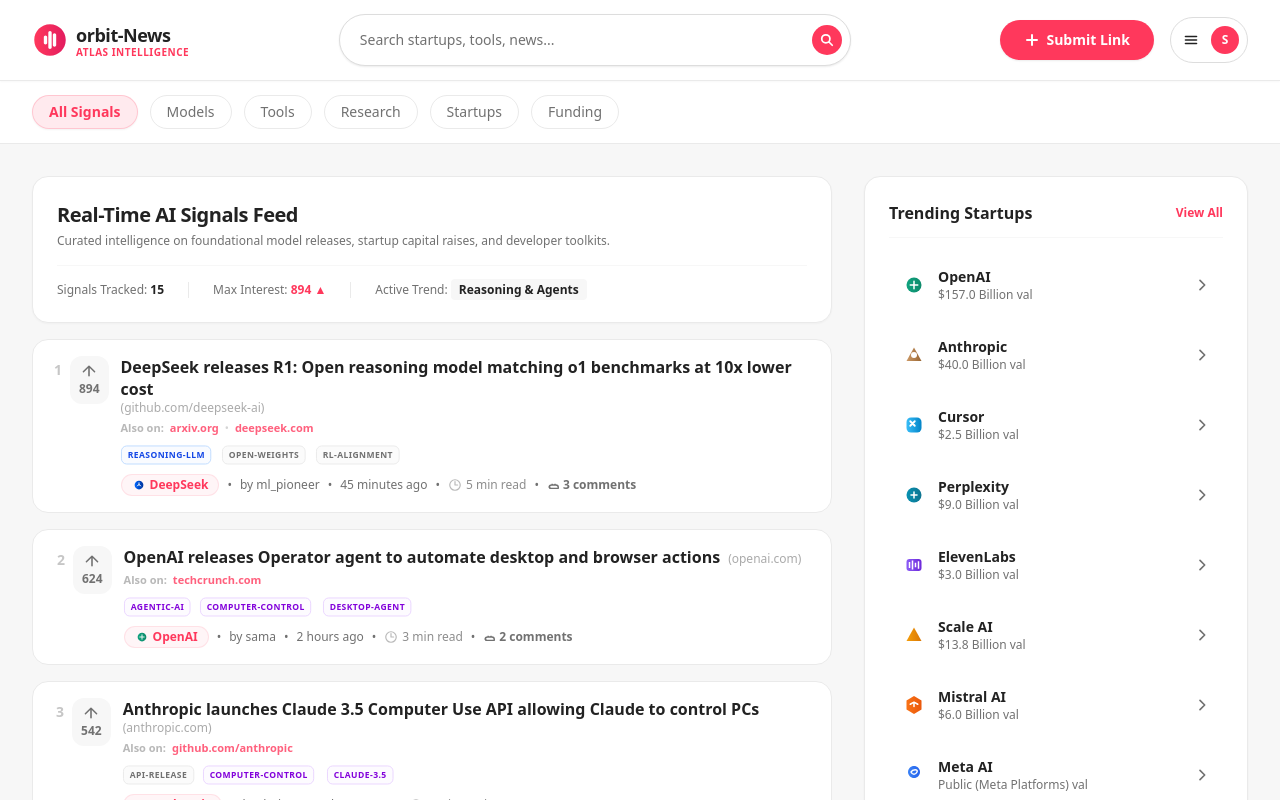
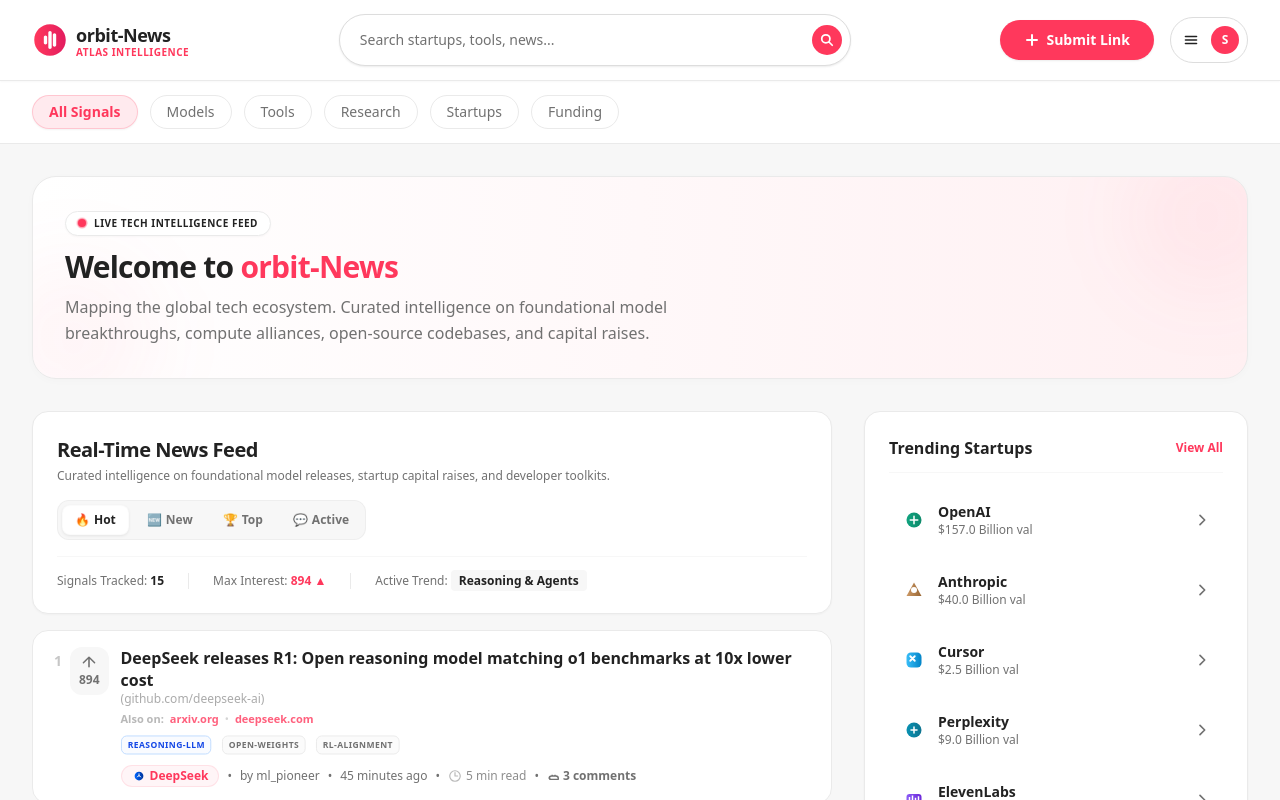
Before and after one commit to AyushKhaitan1/The-Ai-Signal, a Next.js app: page / in a window 1280 px wide. Shown: the top 800 px of the page. Built offline with nearby package versions, Linux system fonts and the light colour scheme.

Commit message:
feat: implement home hero banner, sorting algorithms (Hot, New, Top, Active), and sidebar trending tags filter

```diff
--- a/src/app/page.tsx
+++ b/src/app/page.tsx
@@ -1,11 +1,25 @@
 "use client";
 
+import { useState } from "react";
 import Sidebar from "@/components/Sidebar";
 import NewsRow from "@/components/NewsRow";
 import { useSignals } from "@/context/SignalContext";
 
+const getTimeInHours = (timeStr: string): number => {
+  const normalized = timeStr.toLowerCase();
+  if (normalized.includes("just now")) return 0.01;
+  const match = normalized.match(/\d+/);
+  if (!match) return 24; // fallback
+  const val = parseInt(match[0], 10);
+  if (normalized.includes("minute")) return val / 60;
+  if (normalized.includes("hour")) return val;
+  if (normalized.includes("day")) return val * 24;
+  return val;
+};
+
 export default function Home() {
   const { news, searchTerm } = useSignals();
+  const [activeTab, setActiveTab] = useState<"hot" | "new" | "top" | "active">("hot");
 
   const filteredNews = news.filter((item) => {
     const term = searchTerm.toLowerCase();
@@ -18,20 +32,106 @@
     );
   });
 
+  const sortedNews = [...filteredNews].sort((a, b) => {
+    if (activeTab === "new") {
+      return getTimeInHours(a.time) - getTimeInHours(b.time);
+    }
+    if (activeTab === "top") {
+      return b.upvotes - a.upvotes;
+    }
+    if (activeTab === "active") {
+      return b.comments_count - a.comments_count;
+    }
+    // "hot" (default decay algorithm)
+    const scoreA = a.upvotes / Math.pow(getTimeInHours(a.time) + 2, 1.5);
+    const scoreB = b.upvotes / Math.pow(getTimeInHours(b.time) + 2, 1.5);
+    return scoreB - scoreA;
+  });
+
   const activeCount = filteredNews.length;
   const maxUpvotes = filteredNews.reduce((max, item) => item.upvotes > max ? item.upvotes : max, 0);
 
   return (
     <div className="max-w-7xl mx-auto px-4 sm:px-6 lg:px-8 py-8">
+      {/* Hero Section */}
+      <div className="bg-gradient-to-r from-white via-[#FFF8F9] to-[#FFF0F2] border border-airbnb-border-light rounded-3xl p-6 sm:p-8 mb-8 shadow-[0_2px_8px_rgba(0,0,0,0.02)] transition-all duration-300 relative overflow-hidden group">
+        <div className="absolute -right-10 -top-10 w-40 h-40 bg-airbnb-pink/5 rounded-full blur-2xl group-hover:bg-airbnb-pink/10 transition-colors duration-500"></div>
+        <div className="absolute -left-10 -bottom-10 w-40 h-40 bg-airbnb-pink/5 rounded-full blur-2xl group-hover:bg-airbnb-pink/10 transition-colors duration-500"></div>
+
+        <div className="max-w-2xl relative z-10">
+          <div className="inline-flex items-center space-x-2 bg-white border border-airbnb-border-light rounded-full px-3 py-1 mb-4 shadow-[0_1px_2px_rgba(0,0,0,0.03)]">
+            <span className="flex h-2 w-2 relative">
+              <span className="animate-ping absolute inline-flex h-full w-full rounded-full bg-airbnb-pink opacity-75"></span>
+              <span className="relative inline-flex rounded-full h-2 w-2 bg-airbnb-pink"></span>
+            </span>
+            <span className="text-[10px] uppercase font-bold text-airbnb-charcoal tracking-wider">Live Tech Intelligence Feed</span>
+          </div>
+
+          <h1 className="text-2xl sm:text-3xl font-bold tracking-tight text-airbnb-charcoal leading-none mb-3">
+            Welcome to <span className="text-airbnb-pink">orbit-News</span>
+          </h1>
+          <p className="text-sm sm:text-base text-airbnb-gray leading-relaxed font-normal">
+            Mapping the global tech ecosystem. Curated intelligence on foundational model breakthroughs, compute alliances, open-source codebases, and capital raises.
+          </p>
+        </div>
+      </div>
+
       <div className="grid grid-cols-1 lg:grid-cols-3 gap-8 items-start">
-
         {/* Left Side: Real-Time News Feed */}
         <div className="col-span-1 lg:col-span-2 space-y-4">
           <div className="bg-white border border-airbnb-border-light rounded-2xl p-6 shadow-[0_1px_2px_rgba(0,0,0,0.03)]">
-            <h1 className="text-xl font-bold tracking-tight text-airbnb-charcoal">Real-Time AI Signals Feed</h1>
+            <h1 className="text-xl font-bold tracking-tight text-airbnb-charcoal">Real-Time News Feed</h1>
             <p className="text-xs text-airbnb-gray mt-1">
               Curated intelligence on foundational model releases, startup capital raises, and developer toolkits.
             </p>
+
+            {/* Sorting Tabs */}
+            <div className="flex items-center space-x-1.5 mt-4 p-1 bg-airbnb-bg rounded-xl w-fit border border-airbnb-border-light/60">
+              <button
+                onClick={() => setActiveTab("hot")}
+                className={`px-3 py-1.5 rounded-lg text-xs font-bold transition-all flex items-center space-x-1 cursor-pointer ${
+                  activeTab === "hot"
+                    ? "bg-white text-airbnb-charcoal shadow-[0_1px_3px_rgba(0,0,0,0.08)] border border-airbnb-border-light/20"
+                    : "text-airbnb-gray hover:text-airbnb-charcoal"
+                }`}
+              >
+                <span>🔥</span>
+                <span>Hot</span>
+              </button>
+              <button
+                onClick={() => setActiveTab("new")}
+                className={`px-3 py-1.5 rounded-lg text-xs font-bold transition-all flex items-center space-x-1 cursor-pointer ${
+                  activeTab === "new"
+                    ? "bg-white text-airbnb-charcoal shadow-[0_1px_3px_rgba(0,0,0,0.08)] border border-airbnb-border-light/20"
+                    : "text-airbnb-gray hover:text-airbnb-charcoal"
+                }`}
+              >
+                <span>🆕</span>
+                <span>New</span>
+              </button>
+              <button
+                onClick={() => setActiveTab("top")}
+                className={`px-3 py-1.5 rounded-lg text-xs font-bold transition-all flex items-center space-x-1 cursor-pointer ${
+                  activeTab === "top"
+                    ? "bg-white text-airbnb-charcoal shadow-[0_1px_3px_rgba(0,0,0,0.08)] border border-airbnb-border-light/20"
+                    : "text-airbnb-gray hover:text-airbnb-charcoal"
+                }`}
+              >
+                <span>🏆</span>
+                <span>Top</span>
+              </button>
+              <button
+                onClick={() => setActiveTab("active")}
+                className={`px-3 py-1.5 rounded-lg text-xs font-bold transition-all flex items-center space-x-1 cursor-pointer ${
+                  activeTab === "active"
+                    ? "bg-white text-airbnb-charcoal shadow-[0_1px_3px_rgba(0,0,0,0.08)] border border-airbnb-border-light/20"
+                    : "text-airbnb-gray hover:text-airbnb-charcoal"
+                }`}
+              >
+                <span>💬</span>
+                <span>Active</span>
+              </button>
+            </div>
 
             <div className="flex items-center space-x-6 mt-4 pt-4 border-t border-airbnb-bg text-xs">
               <div>
@@ -52,12 +152,12 @@
           </div>
 
           <div className="space-y-4">
-            {filteredNews.length === 0 ? (
+            {sortedNews.length === 0 ? (
               <div className="text-center py-12 bg-white border border-airbnb-border-light rounded-2xl p-6 text-airbnb-gray">
                 No signals found matching &ldquo;{searchTerm}&rdquo;
               </div>
             ) : (
-              filteredNews.map((item, index) => (
+              sortedNews.map((item, index) => (
                 <NewsRow key={item.id} item={item} rank={index + 1} />
               ))
             )}
@@ -66,7 +166,6 @@
 
         {/* Right Side: Sidebar Widgets */}
         <Sidebar />
-
       </div>
     </div>
   );
--- a/src/components/Sidebar.tsx
+++ b/src/components/Sidebar.tsx
@@ -4,9 +4,11 @@
 import { startupsData } from "@/data/startups";
 import { useState } from "react";
 import { useRouter } from "next/navigation";
+import { useSignals } from "@/context/SignalContext";
 
 export default function Sidebar() {
   const router = useRouter();
+  const { news, setSearchTerm } = useSignals();
   const [email, setEmail] = useState("");
 
   const handleSubscribe = (e: React.FormEvent) => {
@@ -15,6 +17,20 @@
       router.push("/newsletter");
     }
   };
+
+  // Compile top 5 trending tags from news dataset
+  const tagCounts: { [key: string]: number } = {};
+  news.forEach((item) => {
+    if (item.tags) {
+      item.tags.forEach((tag) => {
+        tagCounts[tag] = (tagCounts[tag] || 0) + 1;
+      });
+    }
+  });
+
+  const trendingTags = Object.entries(tagCounts)
+    .sort((a, b) => b[1] - a[1])
+    .slice(0, 5);
 
   return (
     <aside className="col-span-1 space-y-8 w-full">
@@ -45,6 +61,33 @@
               <svg className="w-4 h-4 text-airbnb-gray" fill="none" stroke="currentColor" strokeWidth="2.5" viewBox="0 0 24 24"><path strokeLinecap="round" strokeLinejoin="round" d="M9 5l7 7-7 7"/></svg>
             </Link>
           ))}
+        </div>
+      </div>
+
+      {/* Trending Tags Widget */}
+      <div className="bg-white border border-airbnb-border-light rounded-2xl p-6 shadow-[0_1px_2px_rgba(0,0,0,0.05)]">
+        <div className="mb-4 pb-2.5 border-b border-airbnb-bg">
+          <h3 className="font-bold text-base text-airbnb-charcoal">Trending Tags</h3>
+          <p className="text-[11px] text-airbnb-gray mt-0.5">Select a tag to filter signals in real-time</p>
+        </div>
+        <div className="flex flex-wrap gap-1.5 pt-1">
+          {trendingTags.map(([tag, count]) => (
+            <button
+              key={tag}
+              onClick={() => setSearchTerm(tag)}
+              className="text-[11px] border border-airbnb-border hover:border-airbnb-pink hover:text-airbnb-pink rounded-lg px-2.5 py-1.5 font-bold transition-all bg-airbnb-bg hover:bg-white cursor-pointer"
+            >
+              #{tag} <span className="text-airbnb-gray font-normal">({count})</span>
+            </button>
+          ))}
+          {trendingTags.length > 0 && (
+            <button
+              onClick={() => setSearchTerm("")}
+              className="text-[11px] text-airbnb-pink hover:underline font-bold px-2 py-1.5 cursor-pointer"
+            >
+              Clear Filter
+            </button>
+          )}
         </div>
       </div>
 
```
